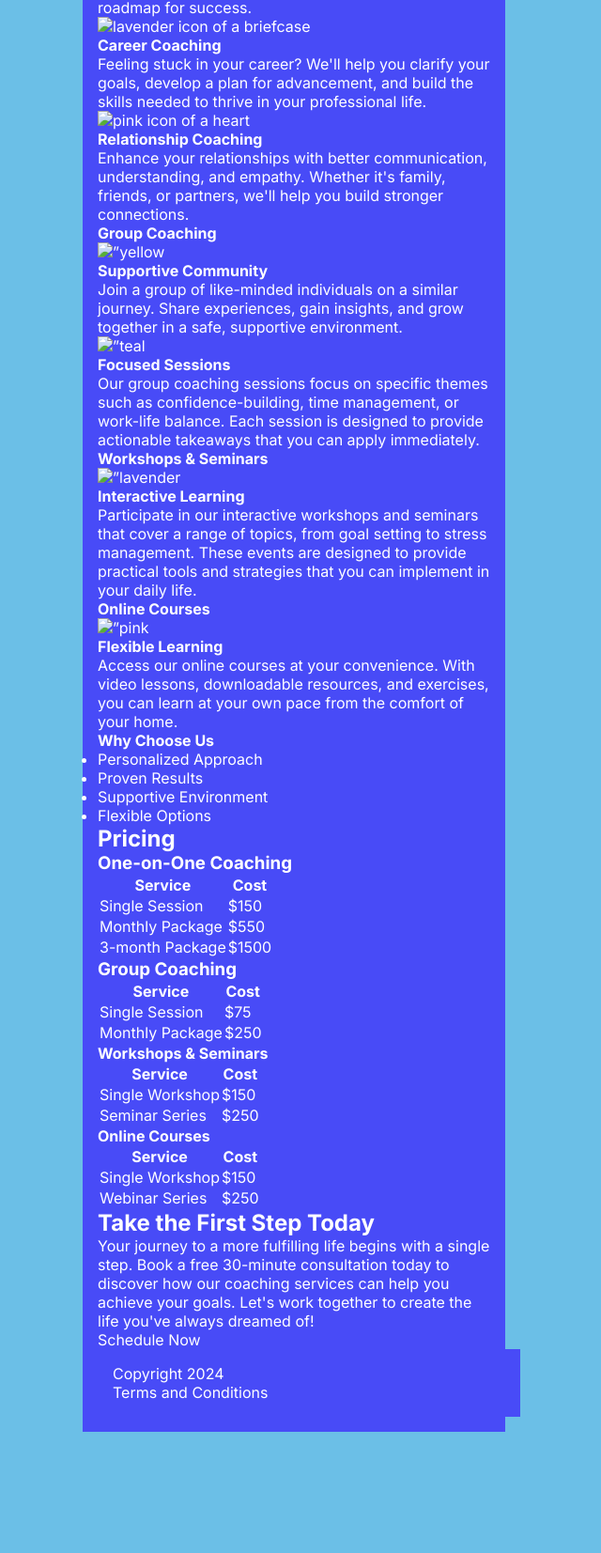
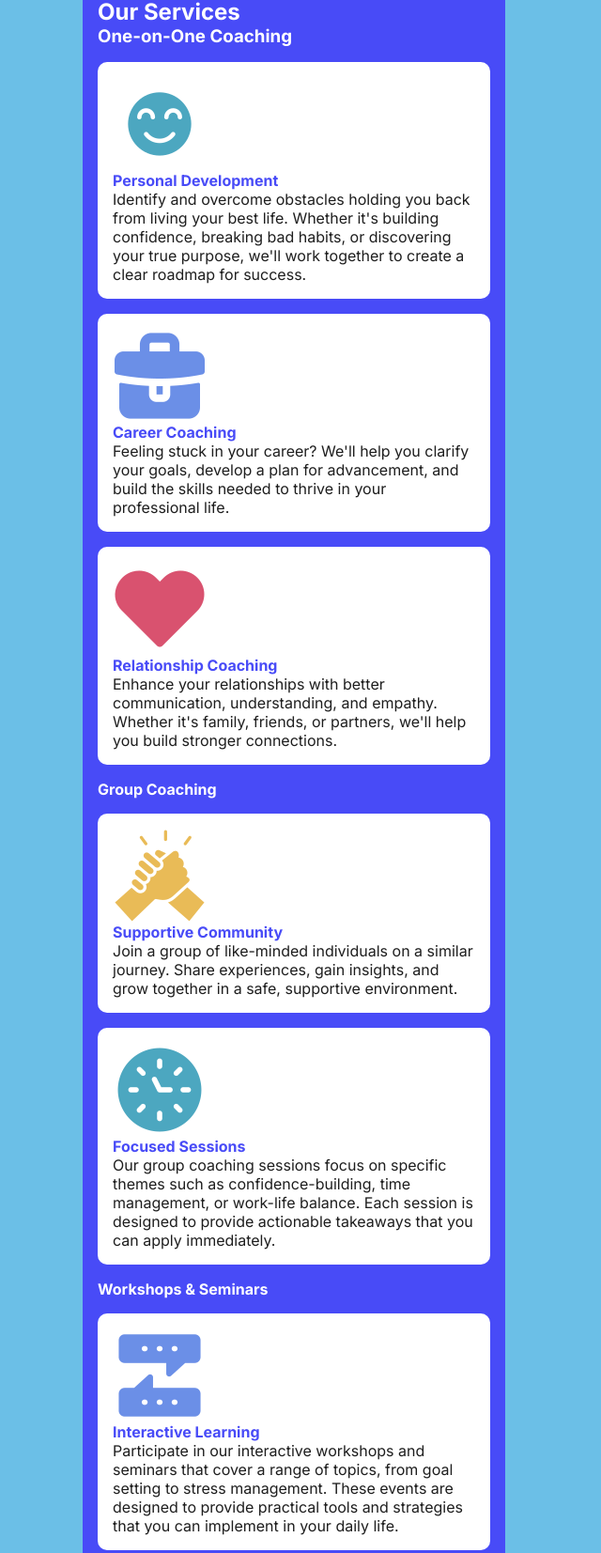
Before and after one commit to cngarci5/path-to-success, a plain HTML site: page index.html in a window 1280 px wide. Shown: the part 403-2056 px from the top of the page at 94% size, without its empty margins (327-967 px from the left). Before the commit the page ends 1927 px from the top, so only its background shows below. Drawn offline with Linux system fonts and the light colour scheme; a web font is replaced by a local one.

Commit message:
html and css corrections

```diff
--- a/index.html
+++ b/index.html
@@ -3,6 +3,9 @@
 <head>
     <meta charset="UTF-8">
     <meta name="Path to Success" content="Develop a webpage with the given content and mockup.">
+    <link rel="preconnect" href="https://fonts.googleapis.com">
+<link rel="preconnect" href="https://fonts.gstatic.com" crossorigin>
+<link href="https://fonts.googleapis.com/css2?family=Inter:ital,opsz,wght@0,14..32,100..900;1,14..32,100..900&display=swap" rel="stylesheet">
     <link rel="stylesheet" href="styles.css">
     <title>Path to Success</title>
 </head>
@@ -23,47 +26,41 @@
 </header>
 
 <main>
-   <section id="our services">
+   <section id="services">
     <h2>Our Services</h2>
 
     <section>
         <h3>One-on-One Coaching</h3>
 
-        <section>
         <div class="services">
-        <img src="image/personal-development.png" alt="teal icon of a smiling face">
+        <img src="images/personal-development.png" alt="teal icon of a smiling face">
         <h4>Personal Development</h4>
         <p>Identify and overcome obstacles holding you back from living your best life. Whether it's building confidence, breaking bad habits, or discovering your true purpose, we'll work together to create a clear roadmap for success.</p>
         </div>
-        </section>
 
-        <section>
-        <div class="services"></div>
-        <img src="image/career-coaching.png" alt="lavender icon of a briefcase">
+        <div class="services">
+        <img src="images/career-coaching.png" alt="lavender icon of a briefcase">
         <h4>Career Coaching</h4>
         <p>Feeling stuck in your career? We'll help you clarify your goals, develop a plan for advancement, and build the skills needed to thrive in your professional life.</p>
         </div>
-        </section>
 
-       <section>
         <div class="services">
-        <img src="image/relationship-coaching.png" alt="pink icon of a heart">
+        <img src="images/relationship-coaching.png" alt="pink icon of a heart">
         <h4>Relationship Coaching</h4>
         <p>Enhance your relationships with better communication, understanding, and empathy. Whether it's family, friends, or partners, we'll help you build stronger connections.</p>
         </div>
-        </section>
     </section>
 
     <section>
         <h4>Group Coaching</h4>
         <div class="services">
-        <img src="image/supportive-community.png" alt=”yellow icon of hands clasping”>
+        <img src="images/supportive-community.png" alt="yellow icon of hands clasping">
         <h4>Supportive Community</h4>
         <p>Join a group of like-minded individuals on a similar journey. Share experiences, gain insights, and grow together in a safe, supportive environment.</p>
         </div>
 
         <div class="services">
-        <img src="image/focused-session.png" alt=”teal icon of a clock face”>
+        <img src="images/focused-session.png" alt="teal icon of a clock face">
         <h4>Focused Sessions</h4>
         <p>Our group coaching sessions focus on specific themes such as confidence-building, time management, or work-life balance. Each session is designed to provide actionable takeaways that you can apply immediately.</p>
         </div>
@@ -73,7 +70,7 @@
         <h4>Workshops & Seminars</h4>
 
         <div class="services">
-        <img src="image/interactive-learning.png" alt=”lavender icon of text conversation”>
+        <img src="images/interactive-learning.png" alt="lavender icon of text conversation">
         <h4>Interactive Learning</h4>
         <p>Participate in our interactive workshops and seminars that cover a range of topics, from goal setting to stress management. These events are designed to provide practical tools and strategies that you can implement in your daily life.</p>
         </div>
@@ -83,7 +80,7 @@
         <h4>Online Courses</h4>
 
         <div class="services">
-        <img src="image/flexible-learning.png" alt=”pink icon of a curly arrow”>
+        <img src="images/flexible-learning.png" alt="pink icon of a curly arrow">
         <h4>Flexible Learning</h4>
         <p>Access our online courses at your convenience. With video lessons, downloadable resources, and exercises, you can learn at your own pace from the comfort of your home.</p>
         </div>
@@ -179,20 +176,19 @@
                 <td>$250</td>
             </tr>
         </table>
+     </section>
 
-        <section>
+        <section id="first">
         <h2>Take the First Step Today</h2>
         <p>Your journey to a more fulfilling life begins with a single step. Book a free 30-minute consultation today to discover how our coaching services can help you achieve your goals. Let's work together to create the life you've always dreamed of!</p>
         <a href="#">Schedule Now</a>
+        </section>
 
         <footer>
             <p>Copyright 2024</p>
             <a href="#">Terms and Conditions</a>
         </footer>
 
-    </section>
-
-
 </main>
 </body>
 </html>
--- a/styles.css
+++ b/styles.css
@@ -9,7 +9,6 @@
     margin: 0;
     padding: 0;
     box-sizing: border-box;
-    font-family: 'Inter', sans-serif;
 }
 
 html, body {
@@ -35,71 +34,203 @@ a {
     --lavender: #6BBFE7;
     --purple: #484BF7;
     --pink: #D9526F;
-    --yellow: #e9bb57
+    --yellow: #e9bb57;
 
-    --fonts: "Kavoon", "Inter", sans-serif;
+    --box-shadow: 0 5 5 var(--dark-gray);
 
-
+    --font-one: "Inter";
+    --font-two: "Kavoon", "Inter";
 
 }
 
 /* GLOBAL STYLES (mobile first/small) */
-
 body {
-    font-family: "Kavoon", "Inter", sans-serif;
+    margin: 0;
+    font-family: var(--font-one);
     color: var(--white);
-    margin: 0;
     background-color: var(--lavender);
 }
 
-header, main, footer {
+header, main, footer{
     width: 450px;
     margin: 0 auto;
     padding: 1rem;
     background-color: var(--purple);
 }
 
-main {
-    margin: auto;
+header {
+    text-align: center;
+    margin-bottom: 1rem;
+
 }
 
-h1 {
-    width: 400x;
-    font-family: "Kavoon";
+header h1 {
+    width: 450x;
+    font-family: var(--font-two);
     font-size: 1.75rem;
+    color: var(--white);
+    background-color: var(--purple);
+
+}
+
+header p {
+    font-size: 1rem;
+
+}
+
+nav {
+    width: 450;
+    padding: 1rem;
+    margin: 1rem auto;
+    background-color: var(--yellow);
+}
+
+nav h2 {
+   font-size: 1.5rem;
+   margin-top: 0.1rem;
+   font-family: var(--font-one);
+   color: var(--dark-gray);
+}
+
+nav ul {
+    padding: 0;
+    margin: 0;
+    display: flex;
+    flex-direction: column;
+    gap: 0.5rem;
+    list-style: none;
+}
+
+nav li {
+    padding: 0.5rem 0;
+    color: var(--purple);
+    background-color: var(--white);
+}
+
+section {
+    margin-bottom: 1rem;
+}
+
+.services {
+    padding: 1rem;
+    margin-top: 1rem;
+    border-radius: 10px;
+    color: var(--dark-gray);
+    background-color: var(--white);
+}
+
+.services h4 {
+    font-family: var(--font-two);
+    color: var(--purple);
+}
+
+#why {
+    padding: 1rem;
+    margin-top: 1rem;
+    color: var(--white);
+    background-color: var(--pink);
+}
+
+#why h4 {
+    list-style: none;
+    font-family: var(--font-two);
+}
+
+#why ul {
+    margin-left: 1rem;
+    padding-left: 1rem;
+}
+
+#why li {
+    list-style: none;
+    margin-top: 1rem;
+    font-size: 1rem;
+}
+
+#pricing {
+    margin: 1rem 0;
+}
+
+#pricing h2 {
+    margin-bottom: 1rem;
+    font-family: var(--font-two);
+    text-align: center;
+}
+
+#pricing h3 {
+    margin-top: 1rem;
+    font-size: 1rem;
+    font-family: var(--font-two);
+    color: var(--yellow);
+}
+
+#pricing h4 {
+    margin-top: 1rem;
+    font-size: 1rem;
+    font-family: var(--font-two);
+    color: var(--yellow);
+}
+
+#pricing table {
+    padding: 1rem;
+    margin: 0 auto;
+    margin-top: 1rem;
+    border-radius: 5px;
+    color: var(--dark-gray);
+    background-color: var(--white);
+}
+
+#pricing th {
+    padding: 1rem;
+    background-color: var(--yellow);
+}
+
+#first {
+    padding: 1.5rem;
+    margin: 1rem 0;
+    text-align: left;
+    color: var(--white);
+    background-color: var(--pink);
+}
+
+#first h2 {
+    margin-bottom: 0.5;
+    font-size: 1.5rem;
+    font-family: var(--font-two);
+}
+
+#first p {
+    line-height: 1.5rem;
+    margin-bottom: 1.5rem;
+}
+#first a {
+    padding: 1rem;
+    margin: 0 auto;
+    display: block;
+    text-align: center;
+    width: 50%;
+    font-size: 1rem;
+    border-radius: 5px;
+    color: var(--dark-gray);
+    background-color: var(--white);
+    box-shadow: var(--box-shadow);
+}
+
+footer {
+    padding: 1.5rem;
+    margin: 1rem auto;
+    width: 450px;
+    text-align: center;
     color: var(--white);
     background-color: var(--purple);
 }
 
-h2 {
-
+footer p {
+    margin-bottom: 1rem;
 }
 
-h3 {
-
+footer a {
+    font-size: 1rem;
+    text-decoration: underline;
+    color: var(--white);
 }
-
-h4 {
-
-}
-
-main > section {
-
-}
-
-
-div > section {
-
-}
-
-table {
-
-}
-
-img {
-
-}
-
-footer {
-
-}
```
